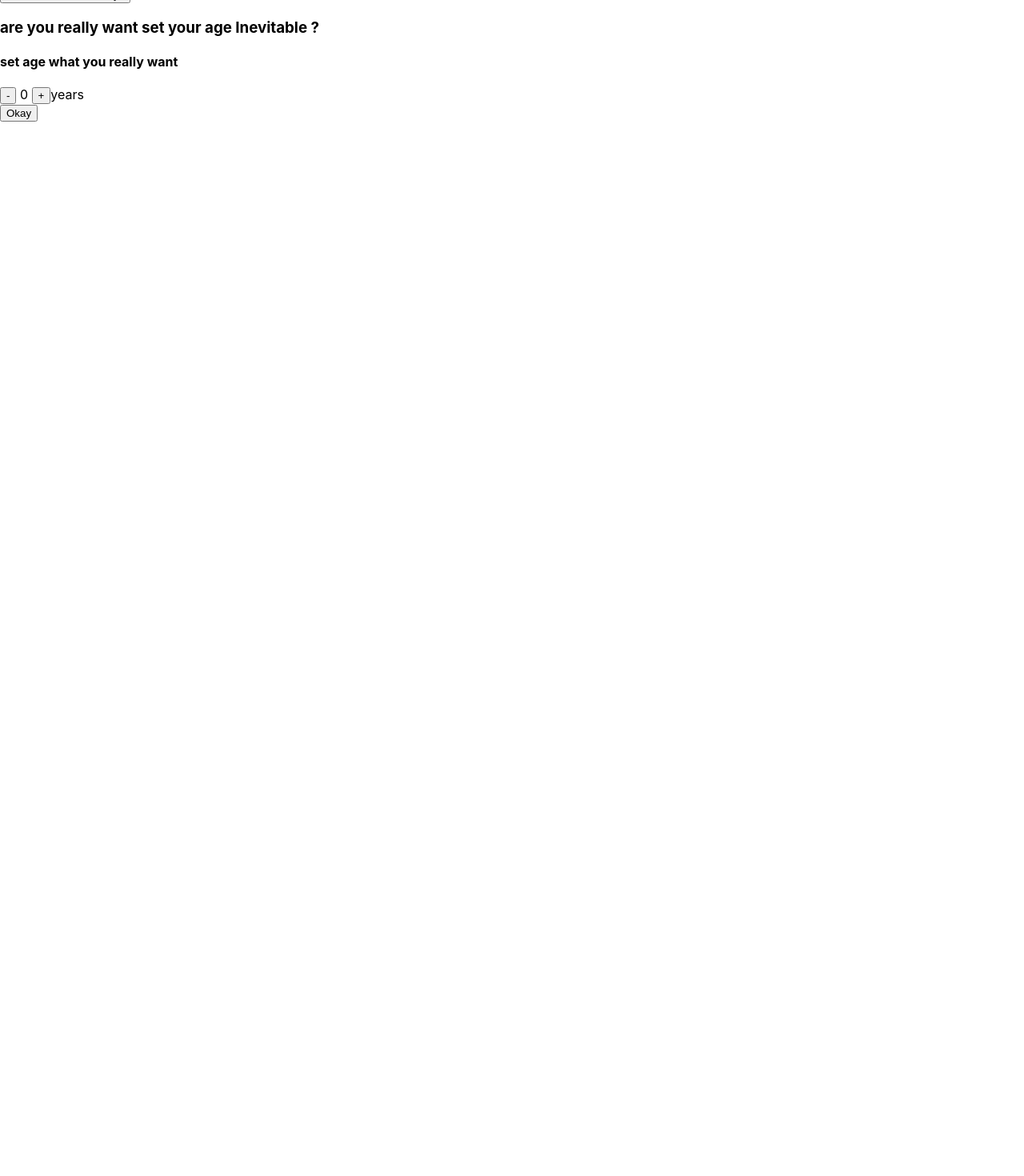
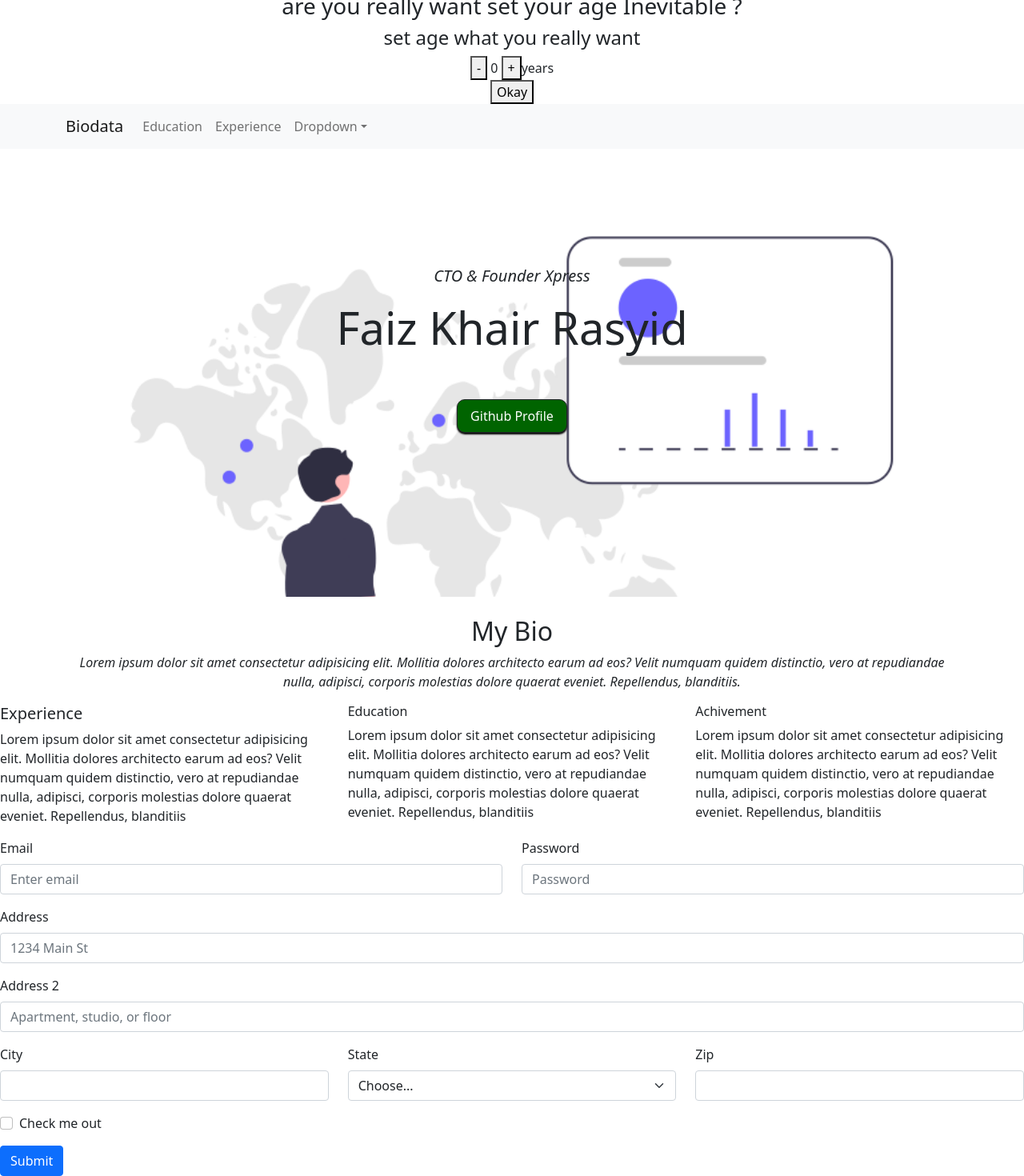
Before and after one commit to unXpected7/practice_Reactjs, a React (Create React App) app: page / in a window 1280 px wide. Shown: the part 171-1641 px from the top of the page at 80% size. Before the commit the page ends 800 px from the top, so only its background shows below. Built offline with nearby package versions, Linux system fonts and the light colour scheme.

Commit message:
Portofolio and Styling

```diff
--- a/package.json
+++ b/package.json
@@ -6,9 +6,13 @@
     "@testing-library/jest-dom": "^5.16.2",
     "@testing-library/react": "^12.1.2",
     "@testing-library/user-event": "^13.5.0",
+    "bootstrap": "^5.1.3",
     "react": "^17.0.2",
+    "react-bootstrap": "^2.1.2",
     "react-dom": "^17.0.2",
     "react-scripts": "5.0.0",
+    "sass": "^1.49.7",
+    "styled-components": "^5.3.3",
     "web-vitals": "^2.1.4"
   },
   "scripts": {
--- a/src/App.js
+++ b/src/App.js
@@ -1,9 +1,11 @@
 import Komponen from "./tugas/komponen";
+import Styling from "./tugas/Styling";
 
 function App() {
   return (
     <div className="App">
         <Komponen/>
+        <Styling/>
     </div>
   );
 }
--- /dev/null
+++ b/src/tugas/Styling/Portofolio/portofolio.jsx
@@ -0,0 +1,84 @@
+import React from "react";
+import "bootstrap/dist/css/bootstrap.min.css";
+import {Form,Row,Col,Button} from "react-bootstrap";
+
+export default class Portofolio extends React.Component {
+    render () {
+        return (
+            <div>
+
+<div className="container text-center  " id="bio">
+         <h3 className="fs-bold fs-2">My Bio</h3>
+         <p className="fs-6 fst-italic fw-light">Lorem ipsum dolor sit amet consectetur adipisicing elit. Mollitia dolores architecto earum ad eos? Velit numquam quidem distinctio, vero at repudiandae nulla, adipisci, corporis molestias dolore quaerat eveniet. Repellendus, blanditiis.
+         </p>
+        </div>
+        <div className="row">
+            <div class="col-lg-4 col-md-4 col-sm-12">
+                <h6 class="fs-5">Experience</h6>
+                <p>Lorem ipsum dolor sit amet consectetur adipisicing elit. Mollitia dolores architecto earum ad eos? Velit numquam quidem distinctio, vero at repudiandae nulla, adipisci, corporis molestias dolore quaerat eveniet. Repellendus, blanditiis
+                </p>
+            </div>
+            <div class="col-lg-4 col-md-4 col-sm-12">
+                <h6>Education</h6>
+                <p>Lorem ipsum dolor sit amet consectetur adipisicing elit. Mollitia dolores architecto earum ad eos? Velit numquam quidem distinctio, vero at repudiandae nulla, adipisci, corporis molestias dolore quaerat eveniet. Repellendus, blanditiis
+                    </p>
+            </div>
+            <div class="col-lg-4 col-md-4 col-sm-12">
+                <h6>Achivement</h6>
+                <p>Lorem ipsum dolor sit amet consectetur adipisicing elit. Mollitia dolores architecto earum ad eos? Velit numquam quidem distinctio, vero at repudiandae nulla, adipisci, corporis molestias dolore quaerat eveniet. Repellendus, blanditiis
+                </p>
+            </div>
+        </div>
+        <Form>
+  <Row className="mb-3">
+    <Form.Group as={Col} controlId="formGridEmail">
+      <Form.Label>Email</Form.Label>
+      <Form.Control type="email" placeholder="Enter email" />
+    </Form.Group>
+
+    <Form.Group as={Col} controlId="formGridPassword">
+      <Form.Label>Password</Form.Label>
+      <Form.Control type="password" placeholder="Password" />
+    </Form.Group>
+  </Row>
+
+  <Form.Group className="mb-3" controlId="formGridAddress1">
+    <Form.Label>Address</Form.Label>
+    <Form.Control placeholder="1234 Main St" />
+  </Form.Group>
+
+  <Form.Group className="mb-3" controlId="formGridAddress2">
+    <Form.Label>Address 2</Form.Label>
+    <Form.Control placeholder="Apartment, studio, or floor" />
+  </Form.Group>
+
+  <Row className="mb-3">
+    <Form.Group as={Col} controlId="formGridCity">
+      <Form.Label>City</Form.Label>
+      <Form.Control />
+    </Form.Group>
+
+    <Form.Group as={Col} controlId="formGridState">
+      <Form.Label>State</Form.Label>
+      <Form.Select defaultValue="Choose...">
+        <option>Choose...</option>
+        <option>...</option>
+      </Form.Select>
+    </Form.Group>
+
+    <Form.Group as={Col} controlId="formGridZip">
+      <Form.Label>Zip</Form.Label>
+      <Form.Control />
+    </Form.Group>
+  </Row>
+
+  <Form.Group className="mb-3" id="formGridCheckbox">
+    <Form.Check type="checkbox" label="Check me out" />
+  </Form.Group>
+
+  <Button variant="primary" type="submit">
+    Submit
+  </Button>
+</Form>
+    </div>
+    )}}
--- /dev/null
+++ b/src/tugas/Styling/index.jsx
@@ -0,0 +1,17 @@
+import React from "react";
+import Jumbotron from "./jumbotron/jumbotron";
+import Navbars from "./navbar/navbar";
+import Portofolio from "./Portofolio/portofolio";
+
+
+export default class Styling extends React.Component {
+    render() {
+        return (
+        <div>
+            <Navbars/>
+            <Jumbotron/>
+            <Portofolio/>
+        </div>
+        )
+    }
+}
--- /dev/null
+++ b/src/tugas/Styling/jumbotron/index.css
@@ -0,0 +1,14 @@
+.jumbotron {
+    background-image: url('../assets/gbr4.png');
+    background-size: cover;
+    height: 560px;
+}
+.btn-warning {
+    background-color: darkgreen;
+    border-radius: 10px;
+    box-shadow: 0px 2px 2px black !important;
+}
+.footer{
+    line-height: 50px;
+    margin-bottom: 0px;
+}
--- /dev/null
+++ b/src/tugas/Styling/jumbotron/jumbotron.jsx
@@ -0,0 +1,24 @@
+import React from "react";
+import "bootstrap/dist/css/bootstrap.min.css";
+import "./index.css"
+
+export default class Jumbotron extends React.Component {
+    render() {
+        return (
+
+            <div>
+
+               <div className="p-5 mb-4 bg-light rounded-3 jumbotron" >
+               <div className="container-fluid py-5 text-center">
+            <p className="fs-5 fst-italic mt-5">CTO & Founder Xpress</p>
+            <h1 className="display-4">Faiz Khair Rasyid</h1>
+            <button className="btn btn-warning border border-dark bt-sm mt-5 shadow-sm text-white px-3 py-2">
+                Github Profile</button>
+        </div>
+        </div>
+
+
+        </div>
+        )
+    }
+}
--- /dev/null
+++ b/src/tugas/Styling/navbar/navbar.jsx
@@ -0,0 +1,32 @@
+import React from "react";
+import { Container, Nav, Navbar, NavDropdown,} from "react-bootstrap";
+
+
+export default class Navbars extends React.Component {
+    render() {
+        return (
+
+            <div>
+            <Navbar bg="light" expand="lg">
+            <Container>
+                <Navbar.Brand href="#home">Biodata</Navbar.Brand>
+                 <Navbar.Toggle aria-controls="basic-navbar-nav" />
+                 <Navbar.Collapse id="basic-navbar-nav">
+                    <Nav avclassName="me-auto">
+                    <Nav.Link href="#home">Education</Nav.Link>
+                    <Nav.Link href="#link">Experience</Nav.Link>
+                    <NavDropdown title="Dropdown" id="basic-nav-dropdown">
+                    <NavDropdown.Item href="#action/3.1">Contact Person</NavDropdown.Item>
+                    <NavDropdown.Item href="#action/3.2">Email</NavDropdown.Item>
+                    <NavDropdown.Item href="#action/3.3">Github Profile</NavDropdown.Item>
+                    <NavDropdown.Divider />
+                    <NavDropdown.Item href="#action/3.4">LinkedIn</NavDropdown.Item>
+                    </NavDropdown>
+                </Nav>
+                </Navbar.Collapse>
+                </Container>
+            </Navbar>
+
+            </div>
+        )}
+}
--- a/src/tugas/komponen/index.jsx
+++ b/src/tugas/komponen/index.jsx
@@ -1,13 +1,14 @@
 import React from "react";
 import Classcomponent from "./classcomponent";
 import Functionalcomponent from "./functionalcomponent";
+import "bootstrap/dist/css/bootstrap.min.css";
 
 
 export default class Komponen extends React.Component {
 
     render() {
         return(
-            <div>
+            <div className="text-center" >
                 <Classcomponent  money="twenty bucks"/>
                 <Functionalcomponent age="Inevitable"/>
             </div>
```
Also changed, not shown: src/tugas/Styling/assets/gbr4.png (added), 1 other file (tests, documents, lock files or other folders).
